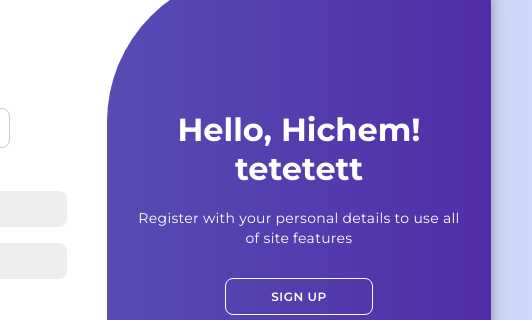
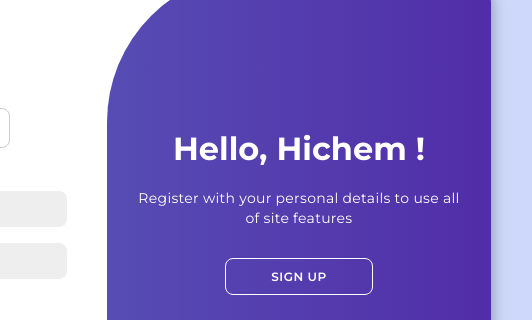
Before and after one commit to HichemBnM/login-page, a plain HTML site: page index.html in a window 1280 px wide. Shown: the part 188-508 px from the top of the page, 533-1065 px from the left. Drawn offline with Linux system fonts and the light colour scheme.

Commit message:
Update index.html

```diff
--- a/index.html
+++ b/index.html
@@ -52,7 +52,7 @@
                     <button class="hidden" id="login">Sign In</button>
                 </div>
                 <div class="toggle-panel toggle-right">
-                    <h1>Hello, Hichem! tetetett</h1>
+                    <h1>Hello, Hichem !</h1>
                     <p>Register with your personal details to use all of site features</p>
                     <button class="hidden" id="register">Sign Up</button>
                 </div>
```
